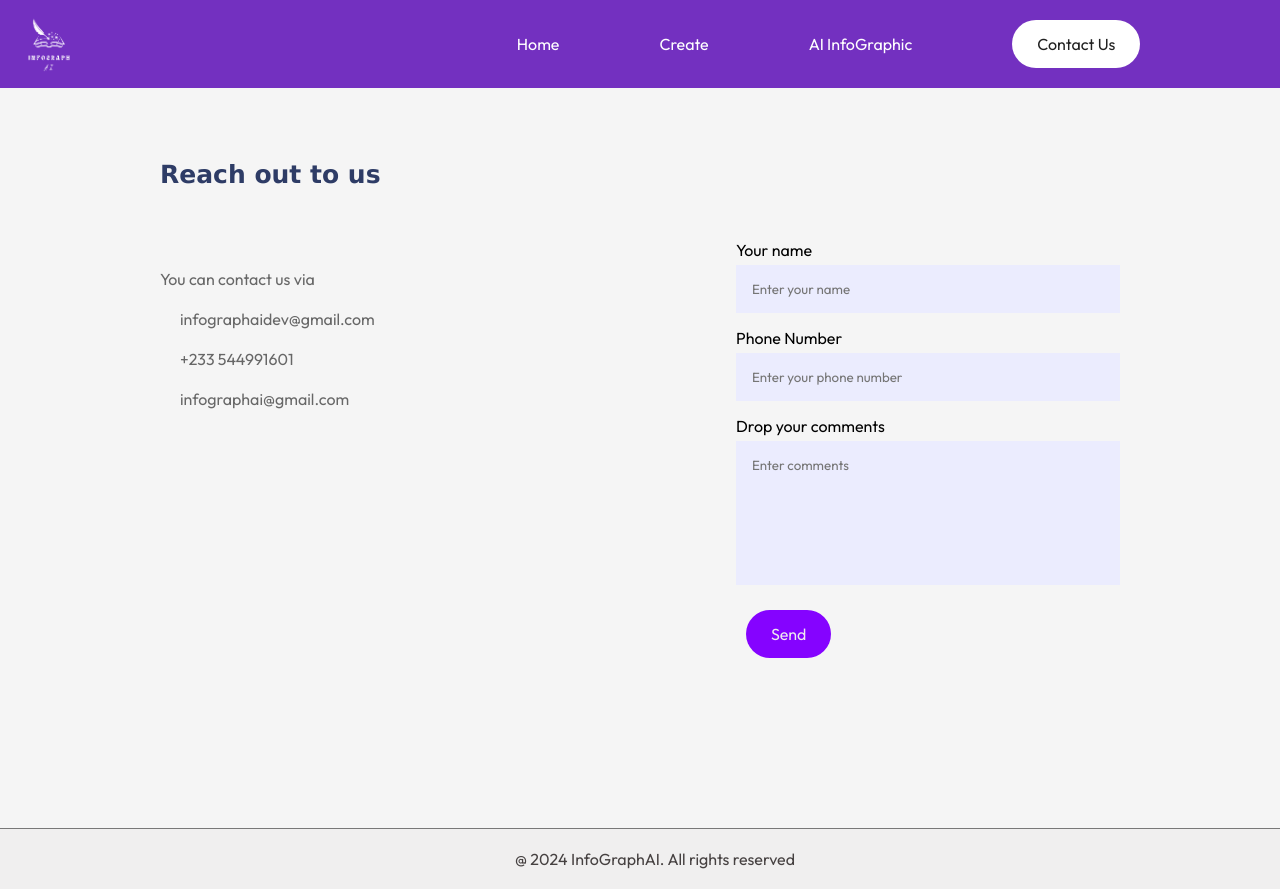
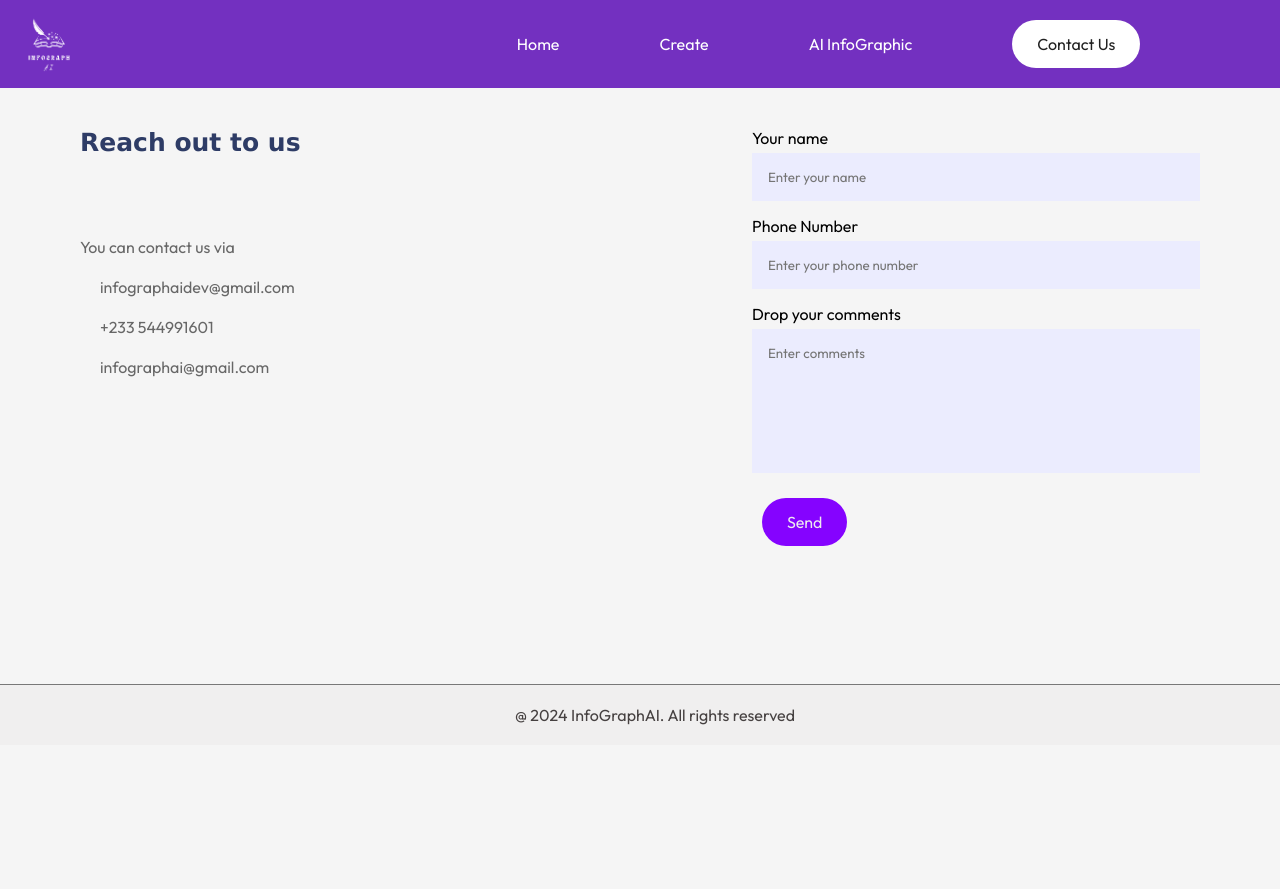
Before and after one commit to Gliz23/InfoGraphAI, a React (Vite) app: page /Contact in a window 1280 px wide. After the commit the page ends 800 px from the top, so only its background shows below. Built offline with nearby package versions, Linux system fonts and the light colour scheme; no server answers; what @syncfusion/ej2-base would draw is missing.

Commit message:
contact css file edit

```diff
--- a/src/Components/Contact/Contact.css
+++ b/src/Components/Contact/Contact.css
@@ -1,7 +1,7 @@
 .contact{
     padding-top:7rem;
-    margin: 80px;
-    padding: 80px;
+    margin: 7rem auto;
+    padding: 1rem;
     max-width: 90%;
     display: flex;
     align-content: center;
@@ -9,7 +9,6 @@
 }
 .contact-col{
     flex-basis: 40%;
-    margin-top: 5rem;
 }
 .col{
     flex-basis: 48%;
```
